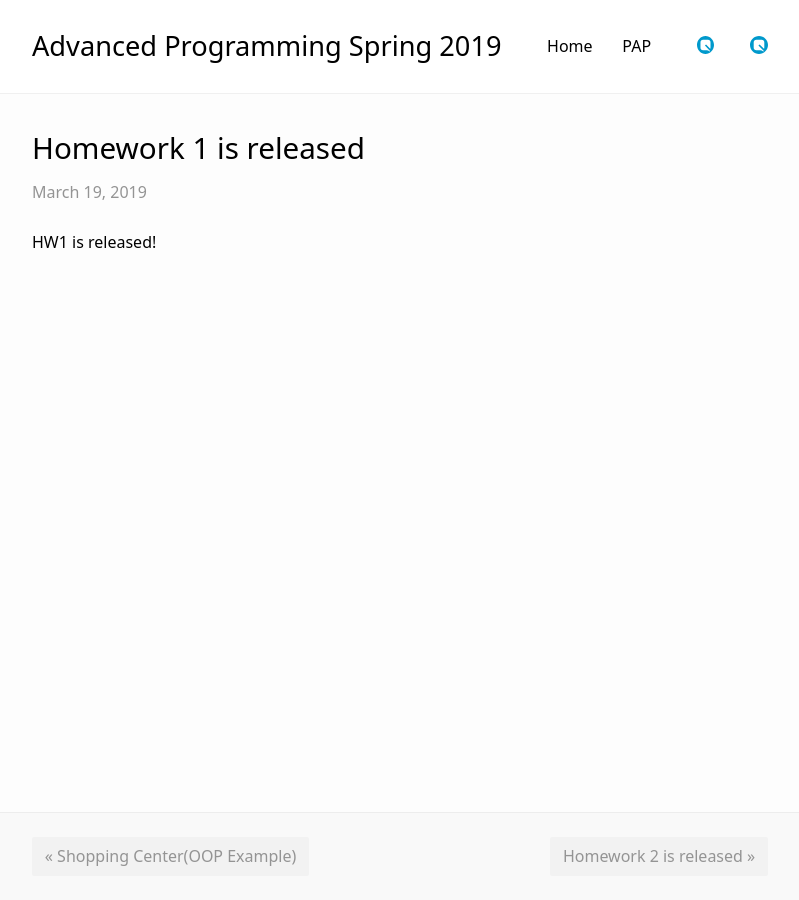
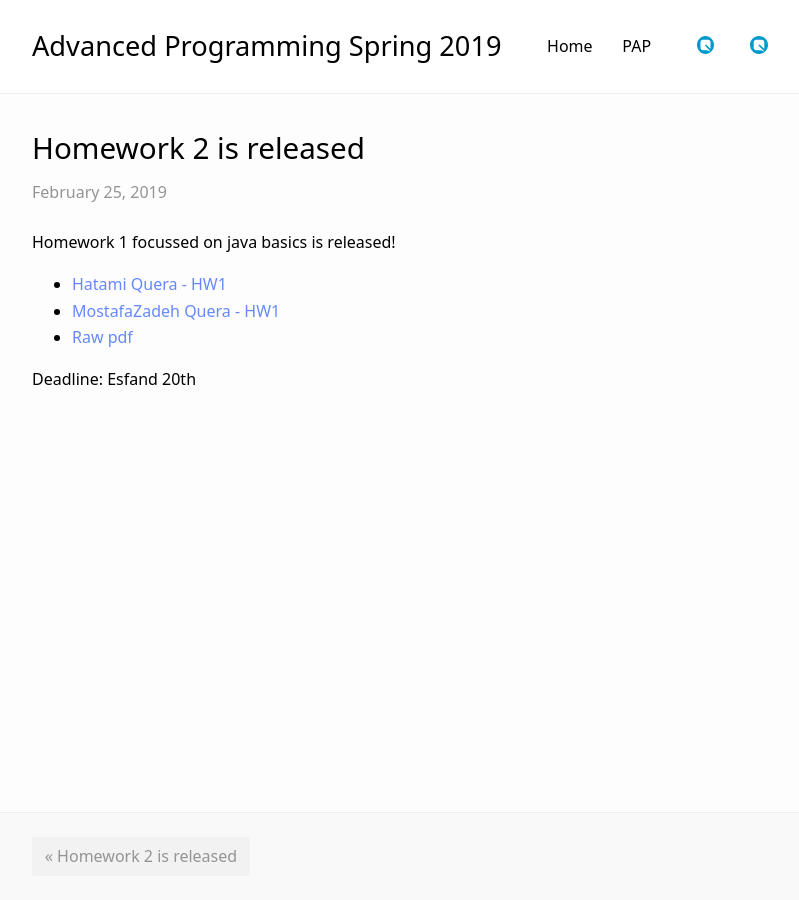
Before and after one commit to apspring2019/apspring2019.github.io, a Jekyll site: the page built from _posts/2019-02-25-hw-1-released.md, in a window 1280 px wide. Shown: the whole page, without its empty margins (240-1039 px from the left). Built offline with Jekyll 4.4.1, drawn with Linux system fonts in a browser that asks for light colours.

Commit message:
Add hw 1 post

```diff
--- a/_data/hw_paths.yml
+++ b/_data/hw_paths.yml
@@ -1,3 +1,7 @@
+hw1:
+  hatami: https://quera.ir/course/assignments/7845/problems
+  mostafa: https://quera.ir/course/assignments/8134/problems
+  pdf: /assets/homeworks/AP_HW1.pdf
 hw2:
   hatami: https://quera.ir/course/assignments/8026/problems
   mostafa: https://quera.ir/course/assignments/8609/problems
--- /dev/null
+++ b/_posts/2019-02-25-hw-1-released.md
@@ -0,0 +1,14 @@
+---
+layout: post
+title: "Homework 2 is released"
+categories: [hw,announcement]
+tags: [hw,release]
+---
+
+Homework 1 focussed on java basics is released!
+
+* [Hatami Quera - HW1]({{site.data.hw_paths.hw1.hatami}})
+* [MostafaZadeh Quera - HW1]({{site.data.hw_paths.hw1.mostafa}})
+* [Raw pdf]({{site.url | append: site.data.hw_paths.hw1.pdf}})
+
+Deadline: Esfand 20th
```
Also changed, not shown: _posts/2019-03-19-hw-1-released.md (deleted, +0 -8 lines), 1 other file.
